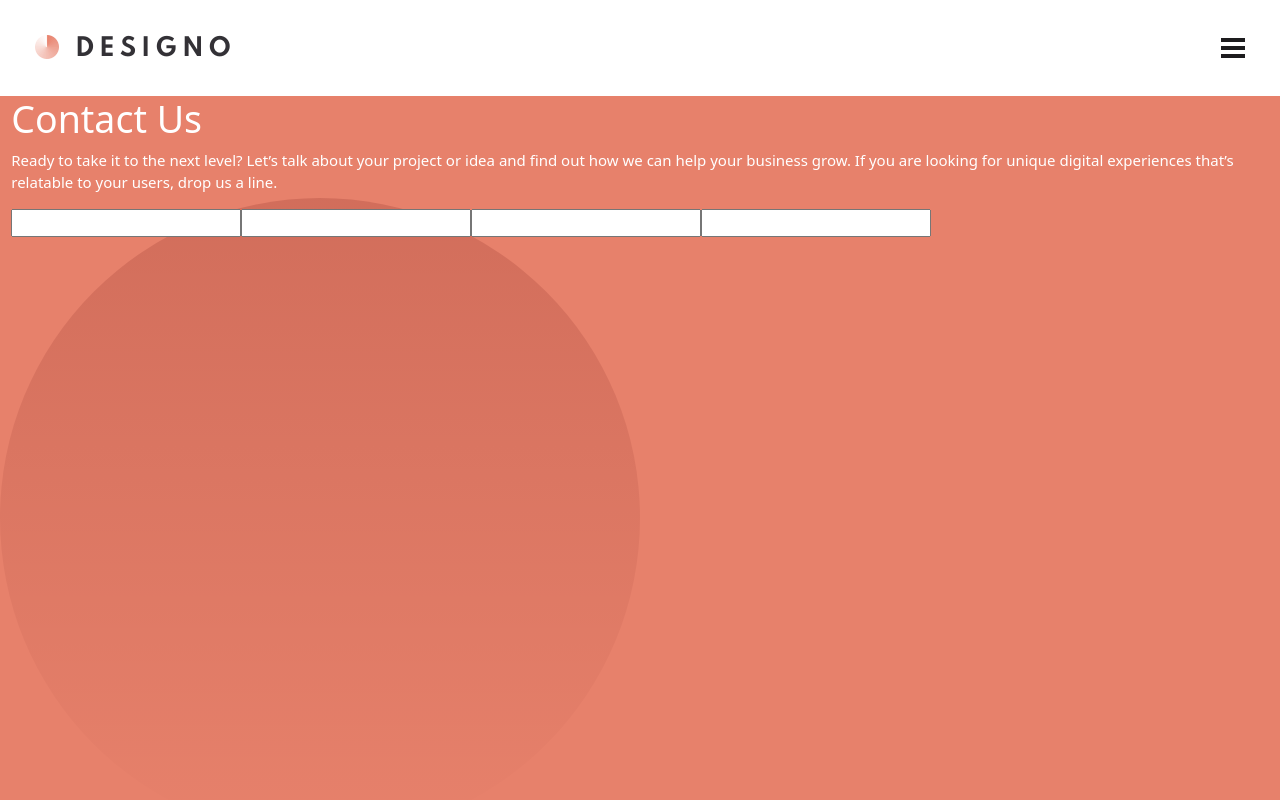
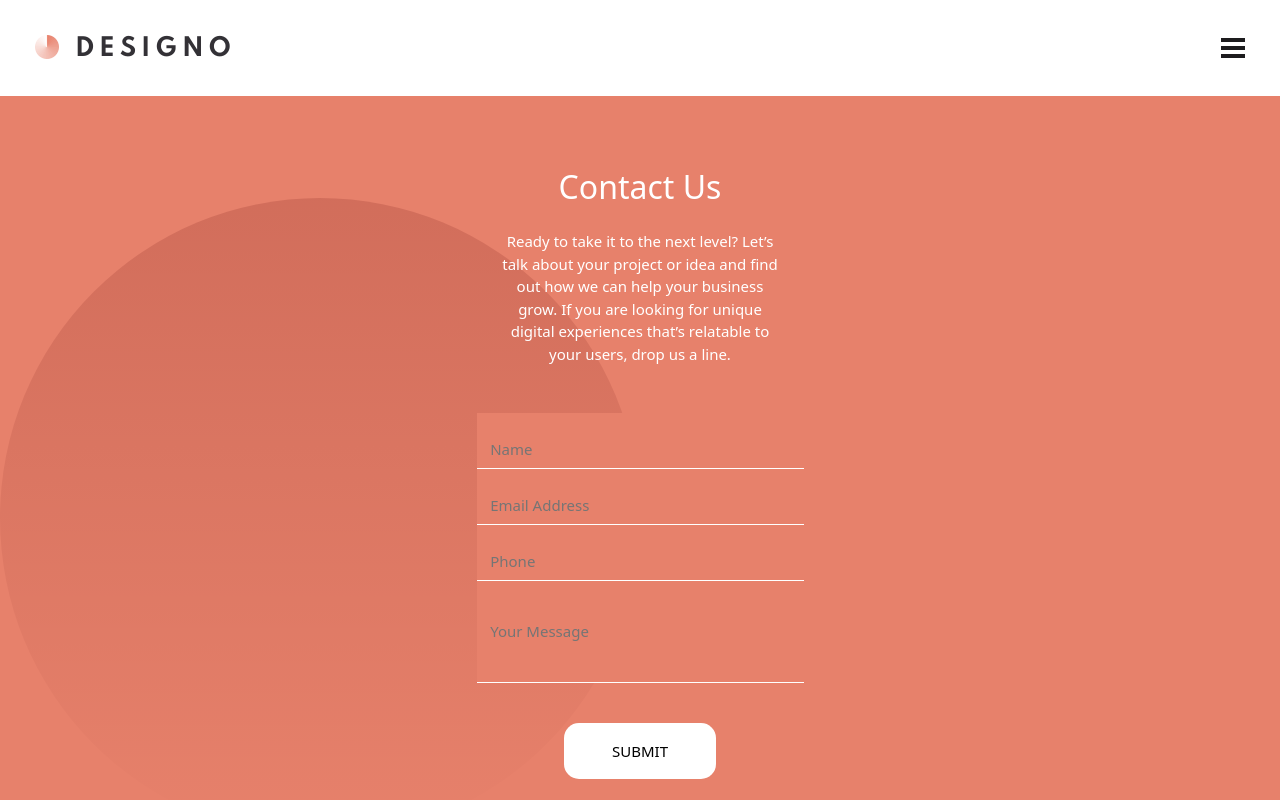
Before and after one commit to TedJenkler/Multi-Page-Website, a React (Create React App) app: page /contact in a window 1280 px wide. Shown: the top 800 px of the page. Built offline with nearby package versions, Linux system fonts and the light colour scheme.

Commit message:
contact page done - logic left

```diff
--- a/src/Components.js/Pages/Contact.js
+++ b/src/Components.js/Pages/Contact.js
@@ -4,14 +4,15 @@ const Contact = ( {hamburger} ) => {
     return (
         <div className={hamburger === false ? "row" : "row blurry"}>
             <div className="hero hero-contact">
-                <form className="contact">
+                <form className="contact" onSubmit={(e) => {e.preventDefault()}}>
                     <h1>Contact Us</h1>
                     <p>Ready to take it to the next level? Let’s talk about your project or idea and find out how we can help your business grow. If you are looking for unique digital experiences that’s relatable to your users, drop us a line.</p>
                     <div className="inputarea">
-                        <input type="name"></input>
-                        <input type="email"></input>
-                        <input type="phone"></input>
-                        <input type="textarea"></input>
+                        <input id="name" type="name" placeholder="Name"></input>
+                        <input id="email" type="email" placeholder="Email Address"></input>
+                        <input id="phone" type="phone" placeholder="Phone"></input>
+                        <input id="textarea" type="textarea" placeholder="Your Message"></input>
+                        <button id="submit" type="submit" >SUBMIT</button>
                     </div>
                 </form>
             </div>
--- a/src/index.css
+++ b/src/index.css
@@ -519,4 +519,82 @@ a {
 .hero-contact {
   height: 764px;
   margin-bottom: 120px;
+  display: flex;
+  justify-content: center;
+  align-items: center;
 }
+
+.contact {
+  height: 620px;
+  width: 327px;
+}
+
+.contact > h1 {
+  font-size: 32px;
+  margin-bottom: 24px;
+  text-align: center;
+}
+
+.contact > p {
+  font-size: 15px;
+  margin: 0 24px 48px 24px;
+  text-align: center;
+}
+
+.inputarea {
+  width: 327px;
+  height: 387px;
+  display: flex;
+  flex-direction: column;
+  align-items: center;
+}
+
+#name {
+  width: 100%;
+  border: none;
+  border-bottom: 1px solid white;
+  background-color: #E7816B;
+  font-size: 15px;
+  color: white;
+  padding: 25px 0 0.5em 13.7px;
+}
+
+#email {
+  width: 100%;
+  border: none;
+  border-bottom: 1px solid white;
+  background-color: #E7816B;
+  font-size: 15px;
+  color: white;
+  padding: 25px 0 0.5em 13.7px;
+}
+
+#phone {
+  width: 100%;
+  border: none;
+  border-bottom: 1px solid white;
+  background-color: #E7816B;
+  font-size: 15px;
+  color: white;
+  padding: 25px 0 0.5em 13.7px;
+}
+
+#textarea {
+  width: 100%;
+  height: 102px;
+  border: none;
+  background-color: #E7816B;
+  font-size: 15px;
+  color: white;
+  padding: 5px 0 0.5em 13.7px;
+  border-bottom: 1px solid white;
+}
+
+#submit {
+  margin: 40px 0 0 0;
+  width: 152px;
+  height: 56px;
+  border-radius: 15px;
+  background-color: white;
+  border: none;
+}
```
